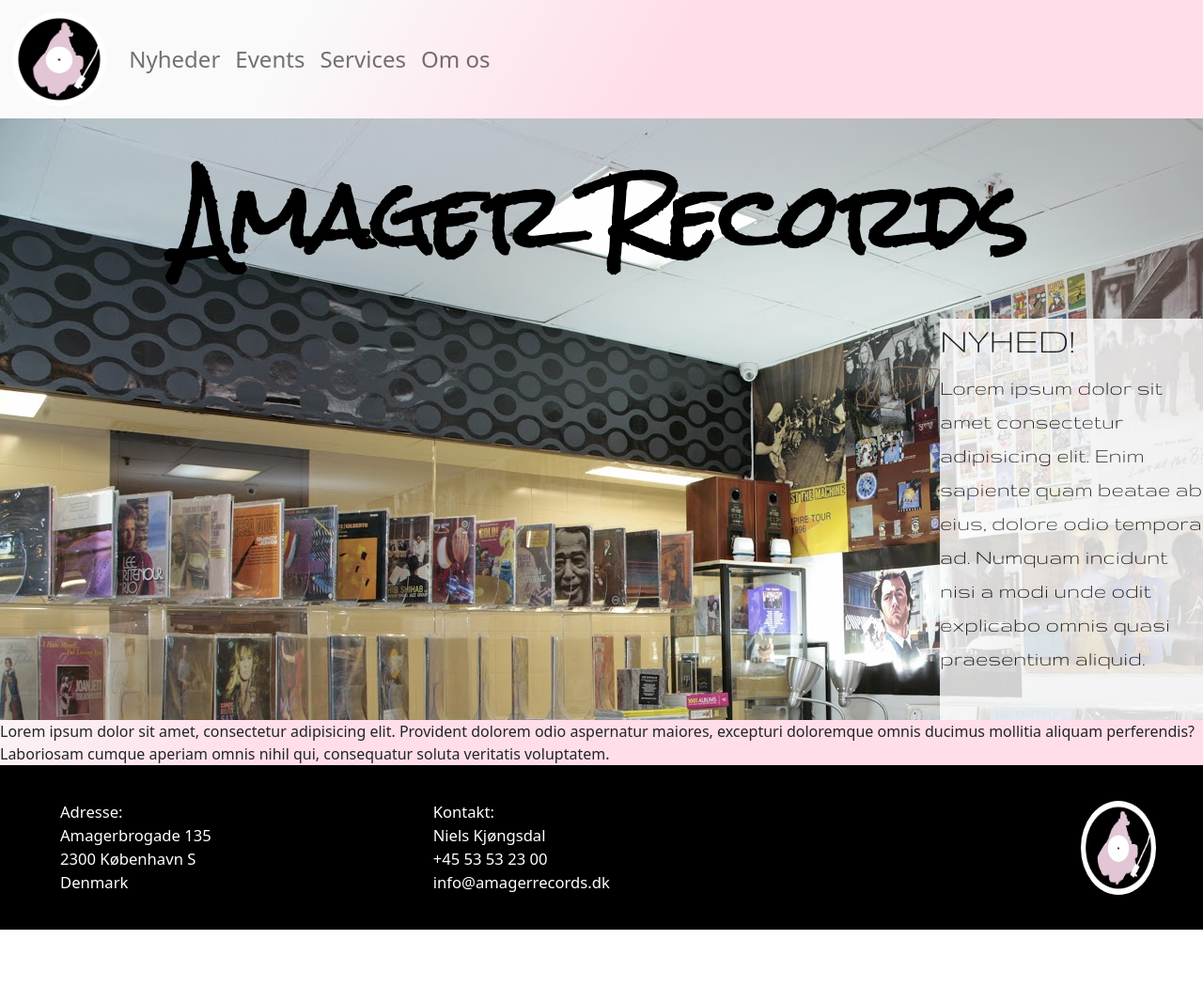
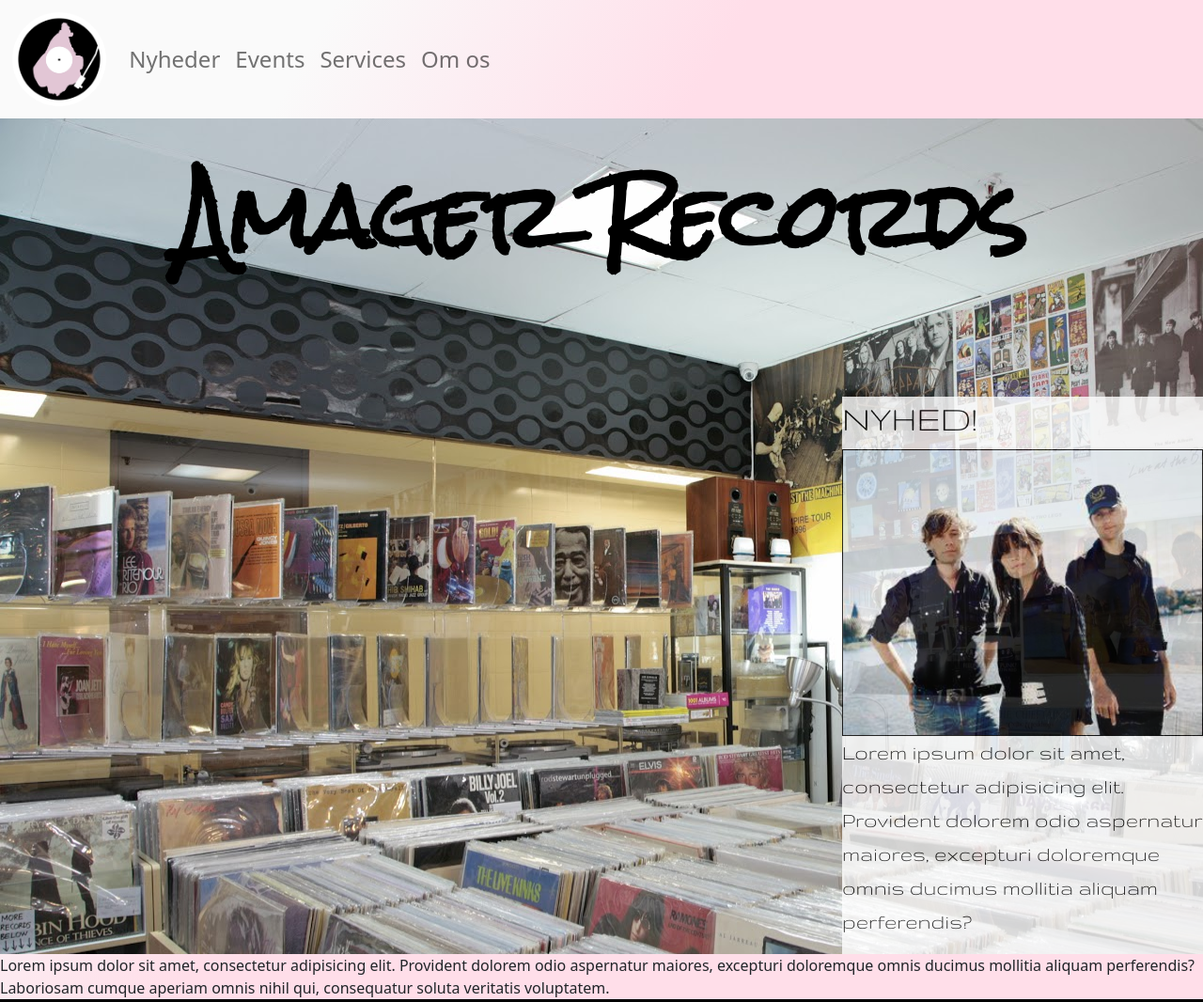
Before and after one commit to jaco718v/AmagerInd-design, a plain HTML site: page index.html in a window 1280 px wide. Shown: the top 1066 px of the page at 94% size. Before the commit the page ends 989 px from the top, so only its background shows below. Drawn offline with nearby package versions, Linux system fonts and the light colour scheme; a small style sheet from the web is missing.

Commit message:
minor changes

```diff
--- a/index.html
+++ b/index.html
@@ -61,8 +61,8 @@ integrity="sha384-1BmE4kWBq78iYhFldvKuhfTAU6auU8tT94WrHftjDbrCEXSU1oBoqyl2QvZ6jI
         <div id="news-id">
         <div id="news-box">
             <h1>NYHED!</h1>
-            Lorem ipsum dolor sit amet consectetur adipisicing elit. Enim sapiente quam beatae ab eius, dolore odio tempora ad. Numquam incidunt nisi a modi unde odit explicabo omnis quasi praesentium aliquid.
-            <img id="news-img" src="spin" height="150px" alt="">
+                <img src="news-demo.png" id="news-img" style="width: 100%;height: auto; border: solid 1px black" height="150px" alt="">
+            <p>Lorem ipsum dolor sit amet, consectetur adipisicing elit. Provident dolorem odio aspernatur maiores, excepturi doloremque omnis ducimus mollitia aliquam perferendis?</p>
         </div>
         </div>
     </section>
@@ -82,7 +82,7 @@ integrity="sha384-1BmE4kWBq78iYhFldvKuhfTAU6auU8tT94WrHftjDbrCEXSU1oBoqyl2QvZ6jI
             Kontakt: <br> Niels Kjøngsdal <br> +45 53 53 23 00 <br> info@amagerrecords.dk
         </div>
         <div class="col" id="img-box" style="padding-bottom: 3%;padding-right: 5%; text-align: end">
-                <img id="btm-img" src="images/MicrosoftTeams-image.png" class="rounded-circle" style="max-width: 80px; height: auto">
+                <img id="btm-img" src="images/MicrosoftTeams-image.png" class="rounded-circle" style="max-width: 8vw; height: auto">
             </div>
 
     </div>
--- a/index.js
+++ b/index.js
@@ -8,7 +8,6 @@ setActiveLink, adjustForMissingHash, renderTemplate, loadTemplate
 
 import {initEvents} from "./pages/events/events.js"
 import {initNews} from "./pages/news/news.js"
-
 
 window.addEventListener("load", async () => {
 
--- a/styles/styles.css
+++ b/styles/styles.css
@@ -47,7 +47,7 @@ cursor: pointer;
     color: black;
     min-height: 50vh;
     opacity: 0.8;
-    max-width: 35vh;
+    max-width: 30vw;
     font-size: 1.5rem;
 }
 #news-id{
```
